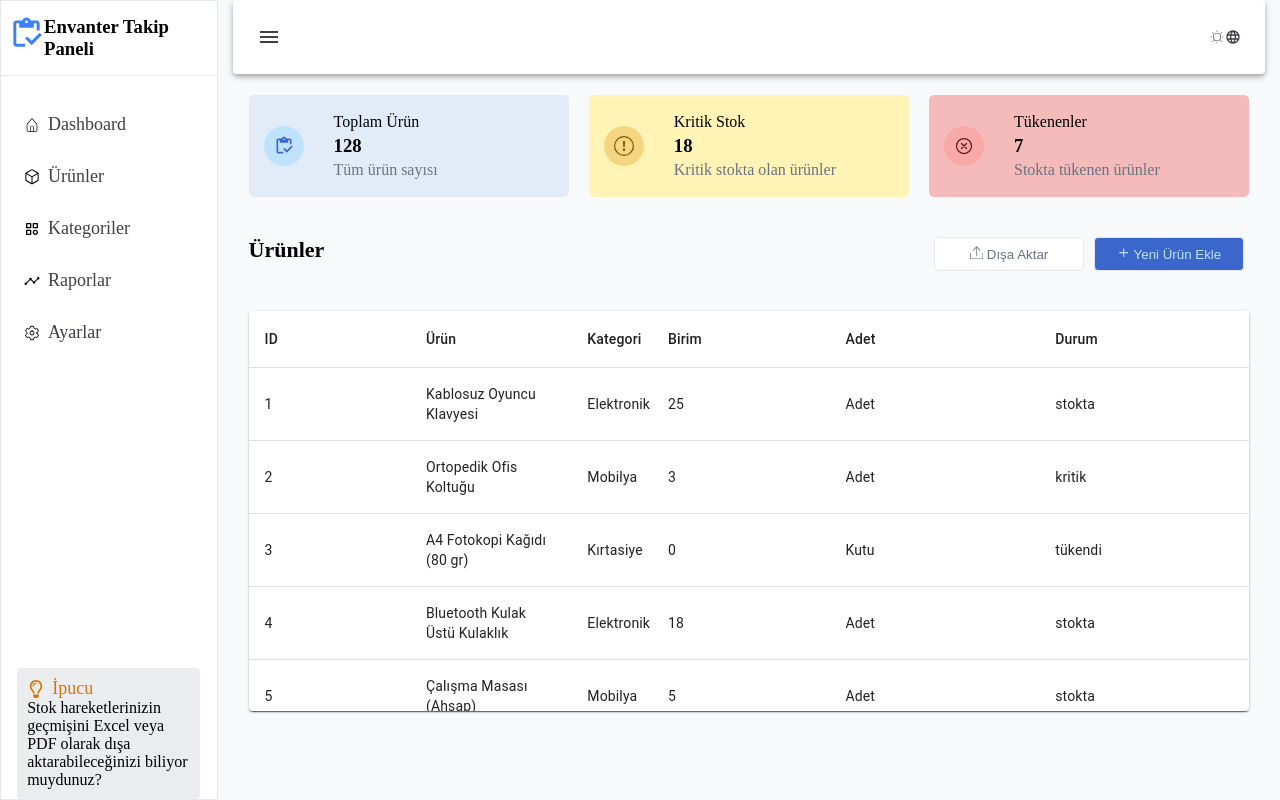
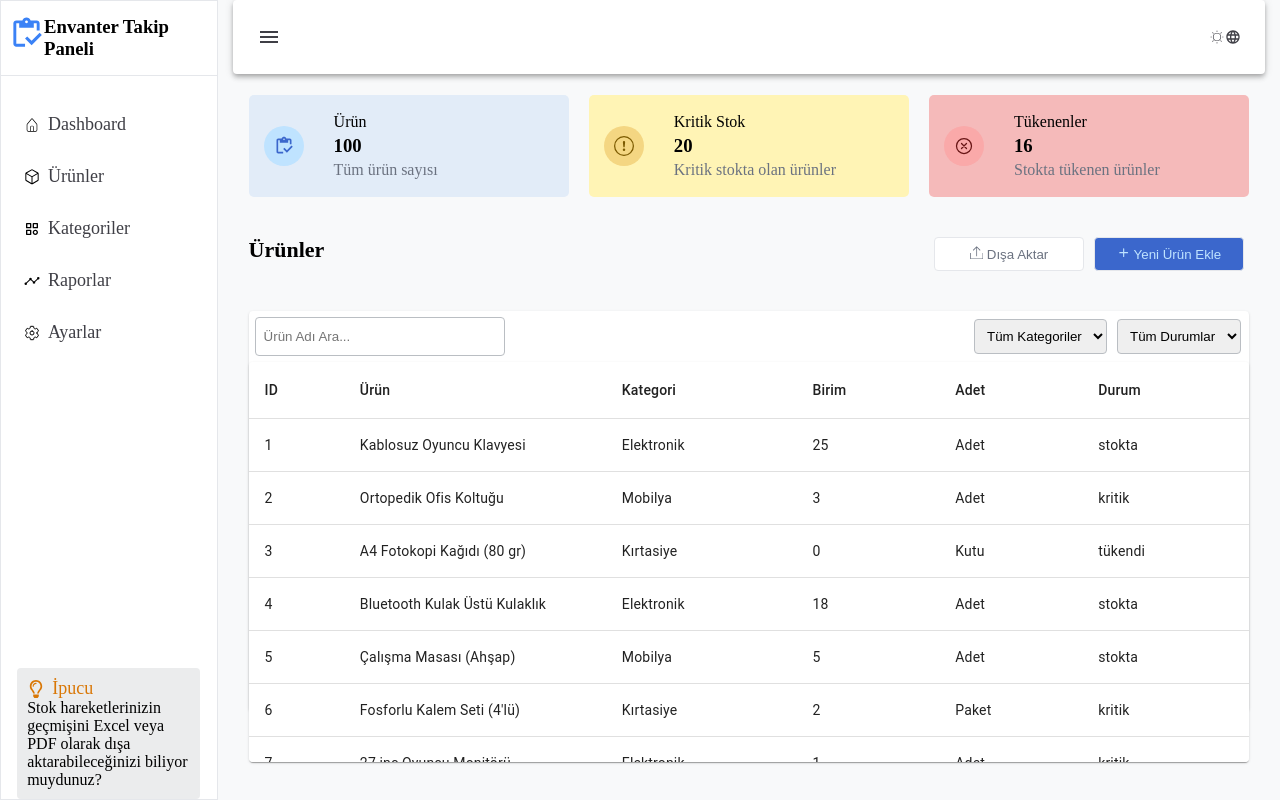
Before and after one commit to Aleynaakduman/inventory-panel, a React (Vite) app: page / in a window 1280 px wide. Built offline with nearby package versions, Linux system fonts and the light colour scheme; data requests are answered from the project's data file.

Commit message:
tabloya filtreleme özelliği eklendi

```diff
--- a/src/features/Dashboard/components/DashboardContent.css
+++ b/src/features/Dashboard/components/DashboardContent.css
@@ -117,3 +117,34 @@
 .dashboard-bottom-content h4{
     font-size: 22px;
 }
+
+
+.search{
+   display: flex;
+   justify-content: space-between;
+
+}
+
+
+.search input{
+    padding: 8px;
+    border: 1px solid #babec3;
+    border-radius: 4px;
+    margin: 6px;
+    width: 250px;
+
+}
+
+.select-search{
+    padding: 8px;
+    display: flex;
+    gap: 10px;
+
+}
+
+.select-search select{
+    padding: 8px;
+    outline: none;
+     border: 1px solid #babec3;
+    border-radius: 4px;
+}
--- a/src/features/Dashboard/components/DashboardContent.jsx
+++ b/src/features/Dashboard/components/DashboardContent.jsx
@@ -5,8 +5,19 @@ import { IoCloseCircleOutline } from "react-icons/io5";
 import { TfiExport } from "react-icons/tfi";
 import {FiPlus} from "react-icons/fi";
 import DashboardTable from './DashboardTable'
+import {useEffect, useState} from 'react'
 
 const DashboardContent = () => {
+const [products, setProducts] = useState([])
+useEffect(() => {
+fetch('http://localhost:3001/products')
+.then((ress) => ress.json())
+.then((data) => setProducts(data))
+})
+
+const totalProducts = products.length;
+const criticalStockCount = products.filter(p => p.status === 'kritik').length;
+const outOfStockCount = products.filter(p => p.status === 'tükendi').length;
   return (
     <div>
         {/*Dashboard İlk Kısım */}
@@ -19,8 +30,8 @@ const DashboardContent = () => {
                         </div>
 
                     <div className="card-content">
-                        <p>Toplam Ürün</p>
-                    <h3>128</h3>
+                        <p> Ürün</p>
+                    <h3>{totalProducts}</h3>
                     <p className='card-text' >Tüm ürün sayısı</p>
                     </div>
                 </div>
@@ -31,7 +42,7 @@ const DashboardContent = () => {
                    <div className="card-icon2" > <BsExclamationCircle/></div>
                         <div className="card-content">
                               <p>Kritik Stok</p>
-                    <h3>18</h3>
+                    <h3>{criticalStockCount}</h3>
                     <p  className='card-text' >Kritik stokta olan ürünler</p>
                         </div>
                 </div>
@@ -45,7 +56,7 @@ const DashboardContent = () => {
                    </div>
                       <div className="card-content">
                         <p>Tükenenler</p>
-                    <h3>7</h3>
+                    <h3>{outOfStockCount}</h3>
                     <p  className='card-text' >Stokta tükenen ürünler </p>
                       </div>
                 </div>
--- a/src/features/Dashboard/components/DashboardTable.jsx
+++ b/src/features/Dashboard/components/DashboardTable.jsx
@@ -14,33 +14,32 @@ import {useState, useEffect} from 'react'
 
 const columns = [
   {
-    width: 100,
+    width: 80,
     label: 'ID',
     dataKey: 'id',
   },
   {
-    width: 100,
+    width: 220,
     label: 'Ürün',
     dataKey: 'name',
   },
   {
-    width: 50,
+    width: 160,
     label: 'Kategori',
-    dataKey: 'category',
-    numeric: true,
-  },
+    dataKey: 'category'
+   },
   {
-    width: 110,
+    width: 120,
     label: 'Birim',
     dataKey: 'quantity',
   },
   {
-    width: 130,
+    width: 120,
     label: 'Adet',
     dataKey: 'unit',
   },
    {
-    width: 130,
+    width: 140,
     label: 'Durum',
     dataKey: 'status',
   }
@@ -95,16 +94,66 @@ function rowContent(_index, row) {
 
 export default function ReactVirtualizedTable() {
   const [products, setProducts] = useState([]);
+
+
+  const [selectedCategory, setSelectedCategory] = useState("Hepsi");
+  const [selectedStatus, setSelectedStatus] = useState("Hepsi");
+  const [searchTerm, setSearchTerm] = useState("");
+
+
   useEffect(() => {
     fetch('http://localhost:3001/products')
     .then((ress) => ress.json())
     .then((data) => setProducts(data))
   } , [])
 
+
+  const filterProducts = products.filter((product) => {
+    const categoryMatch =
+      selectedCategory === "Hepsi" ||
+      product.category === selectedCategory;
+
+    const statusMatch = selectedStatus === "Hepsi" || product.status === selectedStatus;
+
+
+    const searchMatch = product.name.toLowerCase().includes(searchTerm.toLowerCase());
+
+    return categoryMatch && statusMatch && searchMatch;
+
+  });
+
+
+
   return (
     <Paper style={{ height: 400, width: '100%' }}>
+        <div className="search">
+
+
+
+
+          <input type="text" placeholder='Ürün Adı Ara...' value={searchTerm}  onChange={(e) => setSearchTerm(e.target.value)}/>
+   <div className="select-search">
+      <select defaultValue = "Hepsi" value={selectedCategory} onChange={(e) => setSelectedCategory(e.target.value)}>
+      <option value="Hepsi">Tüm Kategoriler</option>
+      <option value="Elektronik">Elektronik </option>
+      <option value="Kırtasiye">Kırtasiye</option>
+      <option value="Aksesuar">Aksesuar</option>
+      <option value="Mobilya">Mobilya</option>
+      <option value="Depolama">Depolama</option>
+
+    </select>
+
+      <select defaultValue="Hepsi" value={selectedStatus} onChange={(e) => setSelectedStatus(e.target.value)}>
+        <option value="Hepsi">Tüm Durumlar</option>
+        <option value="stokta">Stoktakiler</option>
+        <option value="tükendi">Tükenenler</option>
+        <option value="kritik">Kritikler</option>
+      </select>
+   </div>
+        </div>
+
       <TableVirtuoso
-        data={products}
+        data={filterProducts}
         components={VirtuosoTableComponents}
         fixedHeaderContent={fixedHeaderContent}
         itemContent={rowContent}
```
